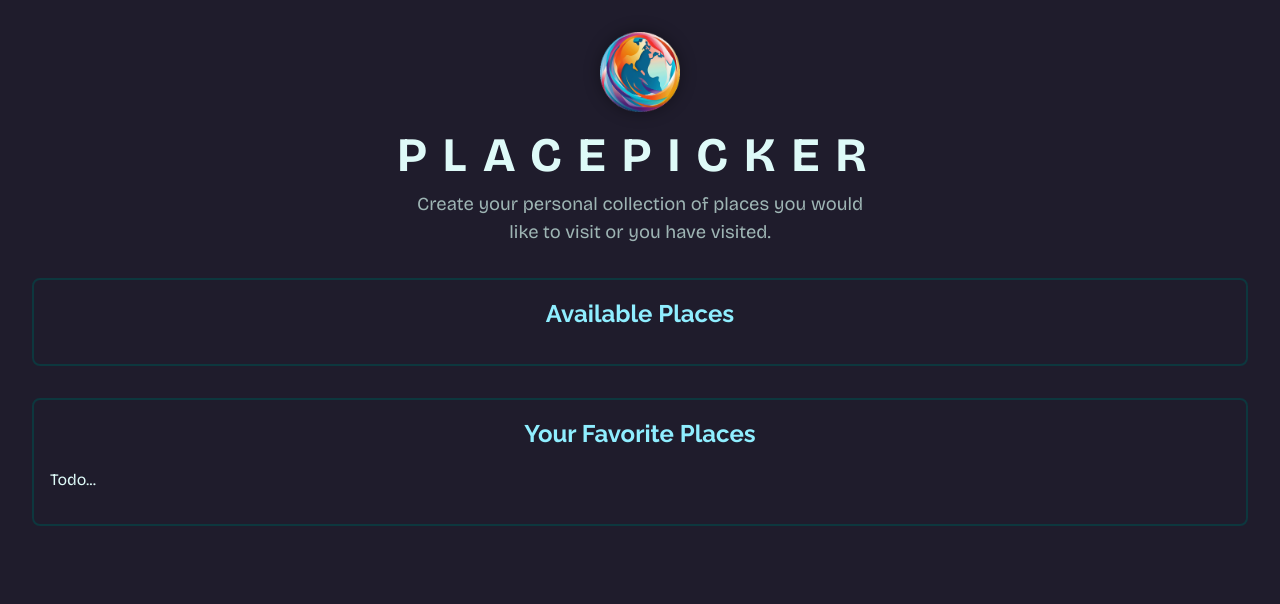
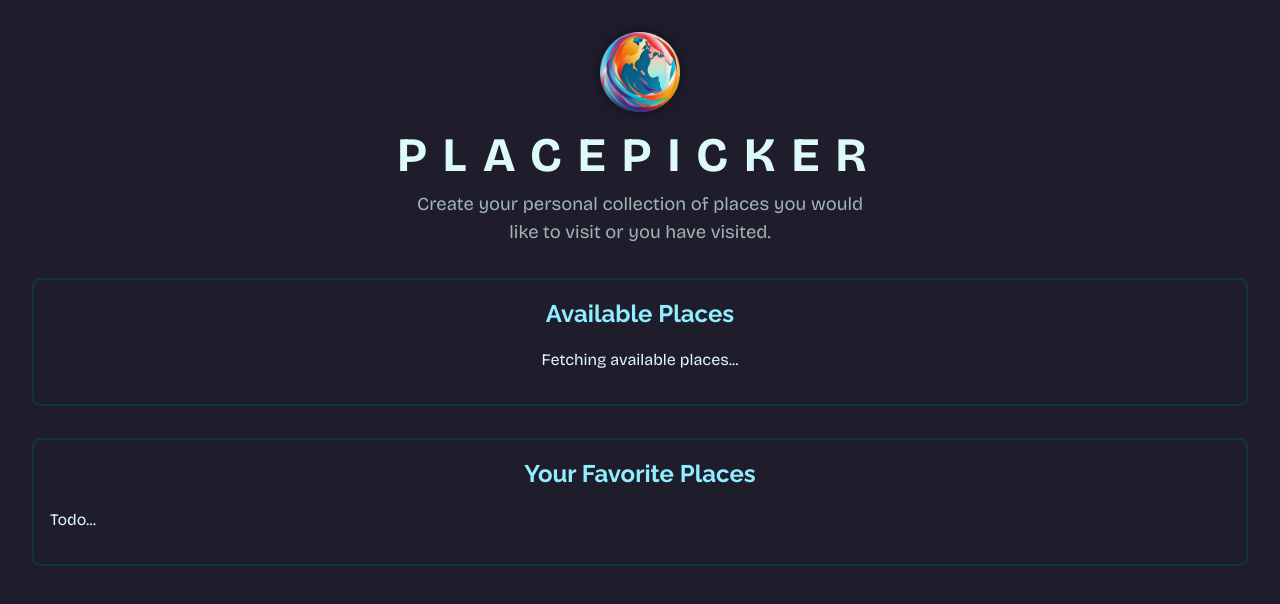
Before and after one commit to codetivated/http-deep-dive, an Angular app: page / in a window 1280 px wide. Shown: the top 604 px of the page. Built offline with nearby package versions, Linux system fonts and the light colour scheme; no server answers.

Commit message:
add fallback during fetching places (GET)

```diff
--- a/src/app/places/available-places/available-places.component.html
+++ b/src/app/places/available-places/available-places.component.html
@@ -1,5 +1,7 @@
 <app-places-container title="Available Places">
-  @if (places()) {
+  @if (isFetching()) {
+  <p class="fallback-text">Fetching available places...</p>
+  } @if (places()) {
   <app-places [places]="places()!" />
   } @else if (places()?.length === 0) {
   <p class="fallback-text">Unfortunately, no places could be found.</p>
--- a/src/app/places/available-places/available-places.component.ts
+++ b/src/app/places/available-places/available-places.component.ts
@@ -15,10 +15,12 @@ import { map, tap } from 'rxjs';
 })
 export class AvailablePlacesComponent implements OnInit {
   places = signal<Place[] | undefined>(undefined);
+  isFetching = signal(false);
   private httpClient = inject(HttpClient);
   private destroyRef = inject(DestroyRef);
 
   ngOnInit() {
+    this.isFetching.set(true);
     const subscription = this.httpClient
       .get<{ places: Place[] }>('http://localhost:3000/places')
       .pipe(
@@ -30,6 +32,7 @@ export class AvailablePlacesComponent implements OnInit {
           console.log('data after map and subscribe: ', resData);
           this.places.set(resData);
         },
+        complete: () => this.isFetching.set(false),
       });
     this.destroyRef.onDestroy(() => {
       console.log('AvailablePlacesComponent destroyed');
```
